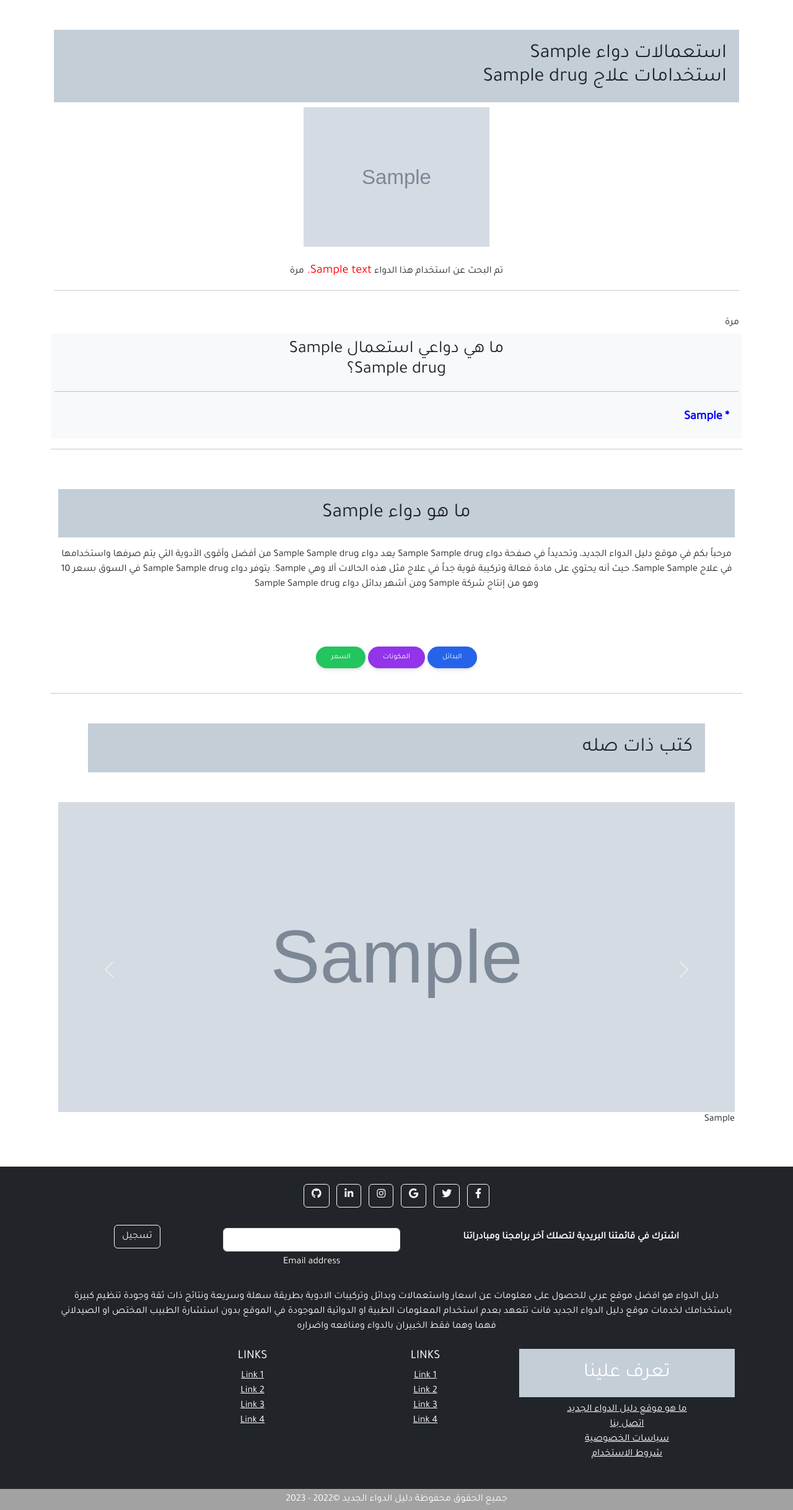
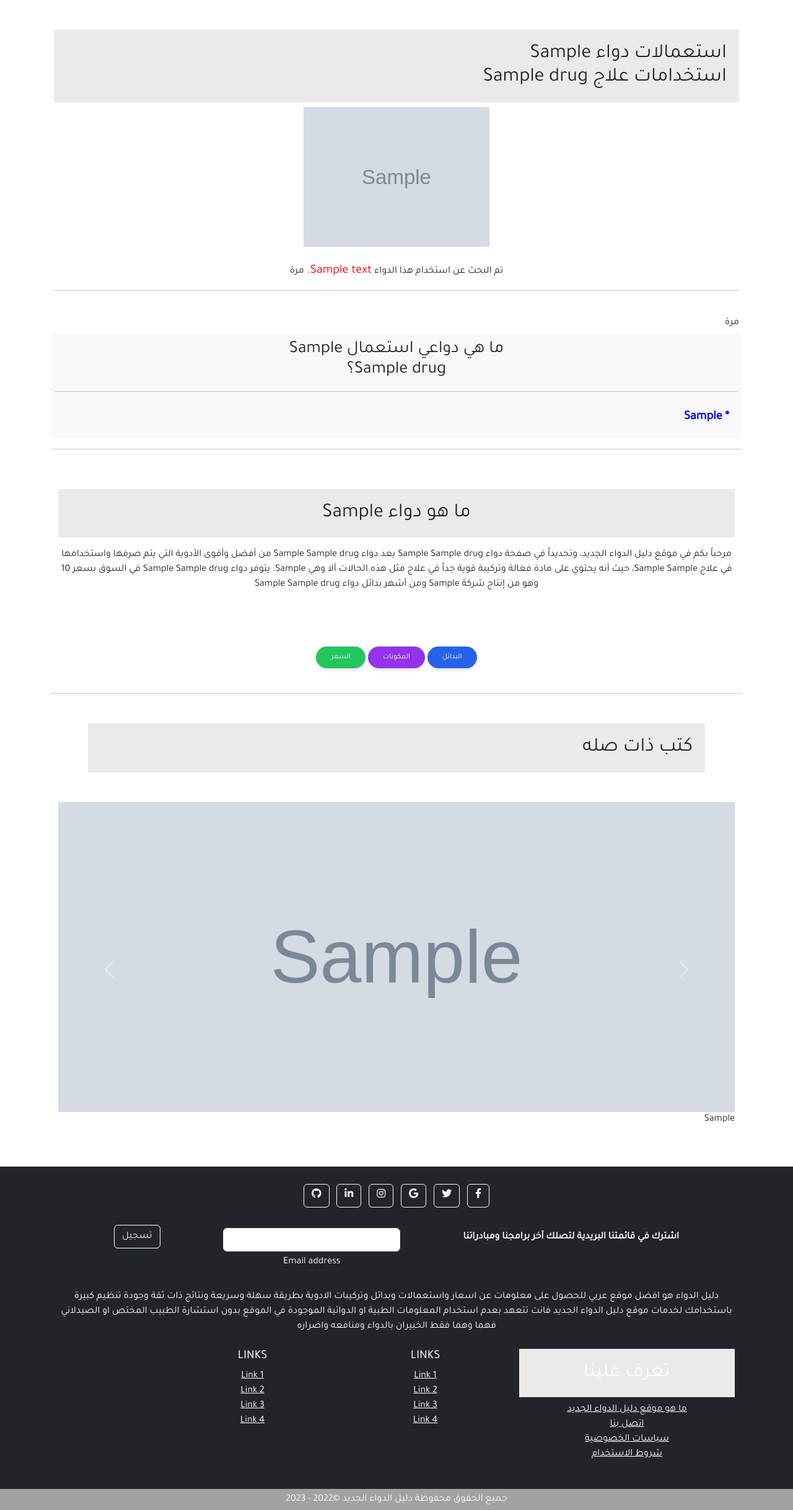
Before and after one commit to Mohamed5956/dalil-eldwaa, a PHP site: page /indications.php?id=1 in a window 1280 px wide. Shown: the part 125-2561 px from the top of the page at 62% size. Run offline with PHP 8.4, Linux system fonts and the light colour scheme; tables that the repository leaves empty or names only in its code hold one stand-in row (values such as "Sample post"); grey boxes marked "Sample" are stand-in pictures; some libraries are stand-ins or nearby versions.

Commit message:
fixing colors

```diff
--- a/alternatives.php
+++ b/alternatives.php
@@ -32,7 +32,7 @@ include 'menu.php';
             word-break: break-word;
         }
         h1,h2{
-            background-color: #c4ced7;
+            background-color: #eaeaea;
             padding: 20px;
         }
         .carousel-item img {
--- a/indications.php
+++ b/indications.php
@@ -36,7 +36,7 @@ include 'menu.php';
             word-break: break-word;
         }
         h1,h2{
-            background-color: #c4ced7;
+            background-color: #eaeaea;
             padding: 20px;
         }
     </style>
```
